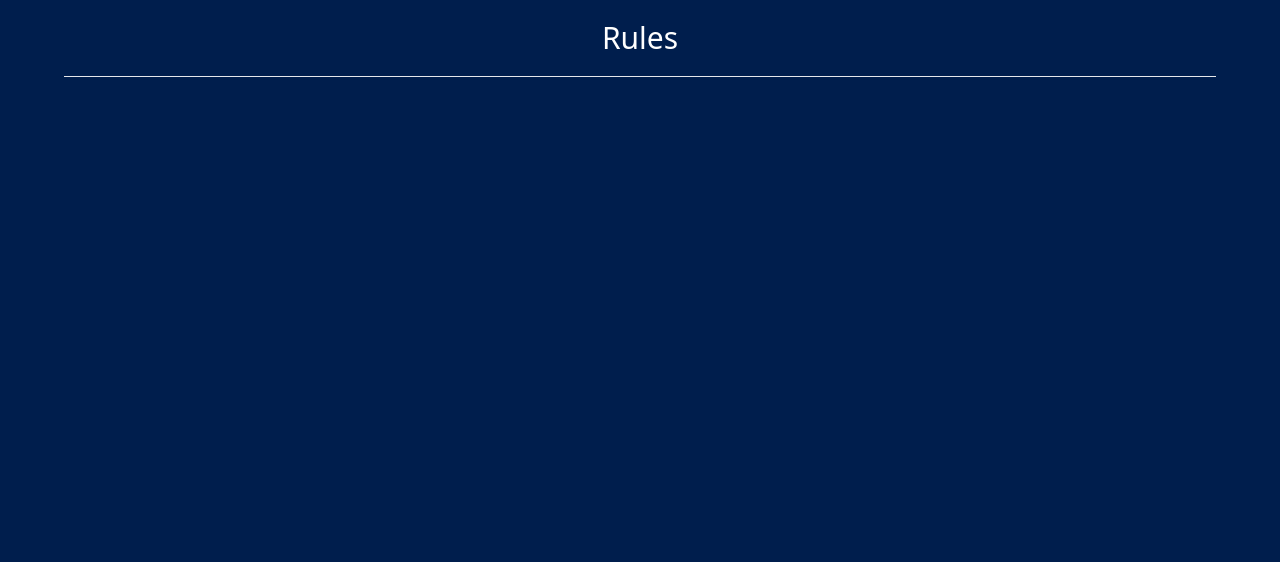
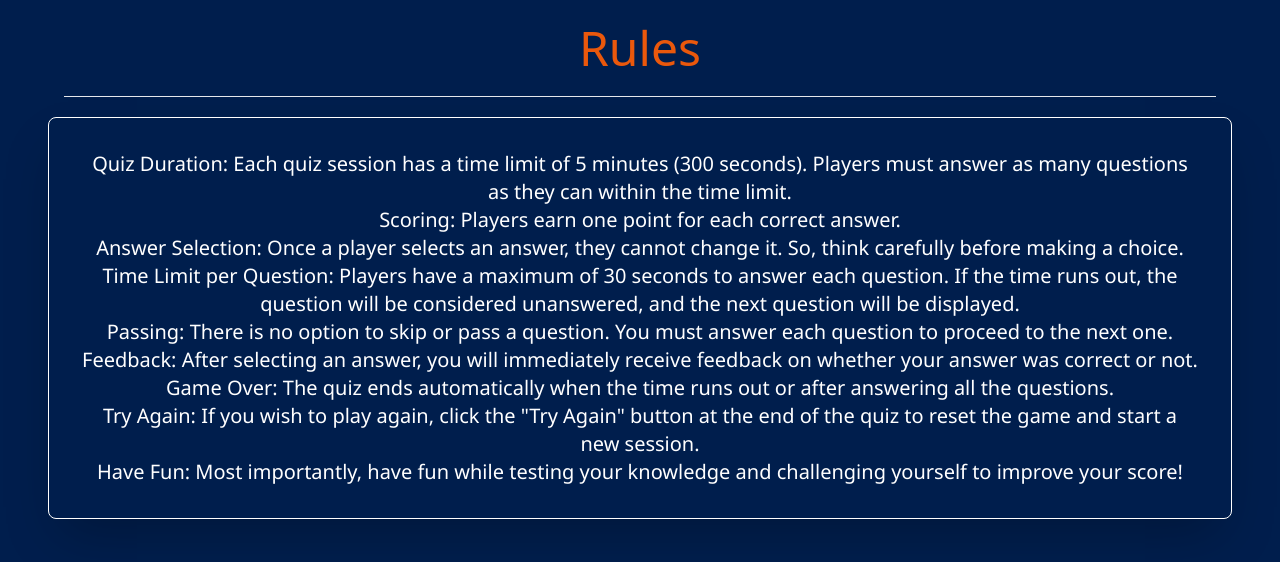
Before and after one commit to Saber1Y/REACT-QUIZZER, a React (Vite) app: page /Rule in a window 1280 px wide. Shown: the top 562 px of the page. Built offline with nearby package versions, Linux system fonts and the light colour scheme.

Commit message:
UPDATE: RULES STYLED COMP

```diff
--- a/index.html
+++ b/index.html
@@ -4,7 +4,7 @@
     <meta charset="UTF-8" />
     <link rel="icon" type="image/svg+xml" href="/vite.svg" />
     <meta name="viewport" content="width=device-width, initial-scale=1.0" />
-    <title>Vite + React</title>
+    <title>Quizzer</title>
   </head>
   <body>
     <div id="root"></div>
--- a/src/components/Rulee/Rules.jsx
+++ b/src/components/Rulee/Rules.jsx
@@ -1,19 +1,20 @@
-import React from 'react'
-import rulesData from '../rulesData'
-
+import React from 'react';
+import rulesData from '../rulesData';
 
 const Rules = () => {
   return (
     <>
-    <h2 className='text-semibold text-white text-center text-3xl py-5'>Rules</h2>
-    <hr className=' bg-orange-600 mx-16'/>
-        <div className='items-center text-center max-w-md p-5 rounded-lg box-border '>
-          <ol>
+      <h2 className='text-bold text-orange-600 text-center text-5xl py-6'>Rules</h2>
+      <hr className='bg-orange-600 mx-16' />
+      <div className='flex items-center text-center mx-12  p-8 mt-5  border border-solid border-white rounded-lg shadow-2xl'>
+        <ol className='text-white font-seoge text-xl mx-auto my-auto h-auto'>
+          {rulesData.map((rule) => (
+            <li key={rule.id} className=''>{rule.text}</li>
+          ))}
+        </ol>
+      </div>
+    </>
+  );
+};
 
-          </ol>
-        </div>
-    </>
-  )
-}
-
-export default Rules
+export default Rules;
```
